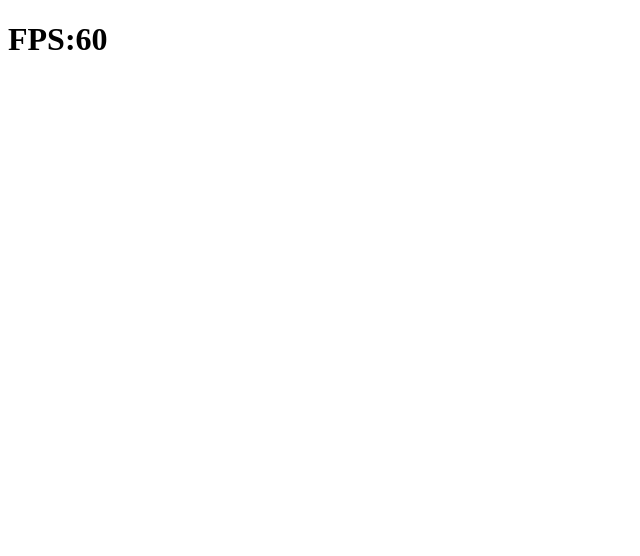
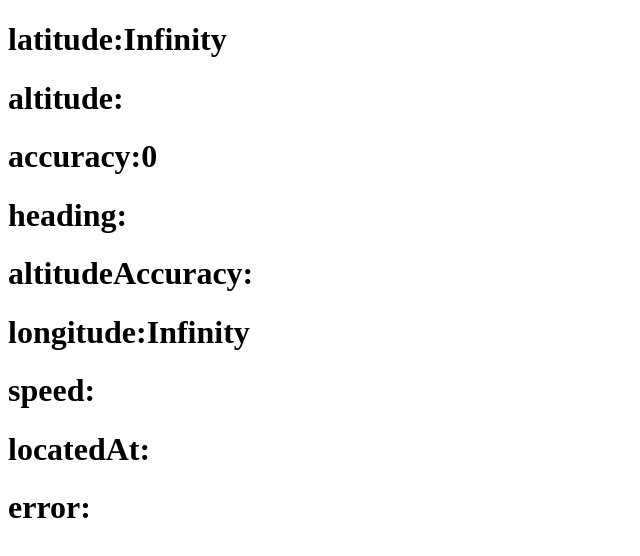
Before and after one commit to maomao124/vueuse-test, a Vue app: page / in a window 1280 px wide. Shown: the top 556 px of the page, without its empty margins (0-640 px from the left). Built offline with nearby package versions, Linux system fonts and the light colour scheme; no server answers.

Commit message:
useGeolocation

```diff
--- a/src/main.ts
+++ b/src/main.ts
@@ -1,4 +1,4 @@
 import { createApp } from 'vue'
-import App from './view/View27.vue'
+import App from './view/View28.vue'
 
 createApp(App).mount('#app')
--- /dev/null
+++ b/src/view/View28.vue
@@ -0,0 +1,30 @@
+<template>
+  <h1>latitude:{{ coords.latitude }}</h1>
+  <h1>altitude:{{ coords.altitude }}</h1>
+  <h1>accuracy:{{ coords.accuracy }}</h1>
+  <h1>heading:{{ coords.heading }}</h1>
+  <h1>altitudeAccuracy:{{ coords.altitudeAccuracy }}</h1>
+  <h1>longitude:{{ coords.longitude }}</h1>
+  <h1>speed:{{ coords.speed }}</h1>
+
+  <h1>locatedAt:{{ locatedAt }}</h1>
+  <h1>error:{{ error }}</h1>
+
+</template>
+
+<script lang="ts" setup>
+
+import {useGeolocation} from "@vueuse/core";
+
+const {coords, locatedAt, error, resume, pause} = useGeolocation()
+
+setTimeout(() =>
+{
+  console.log(coords.value)
+}, 1000)
+
+</script>
+
+<style scoped>
+
+</style>
```
